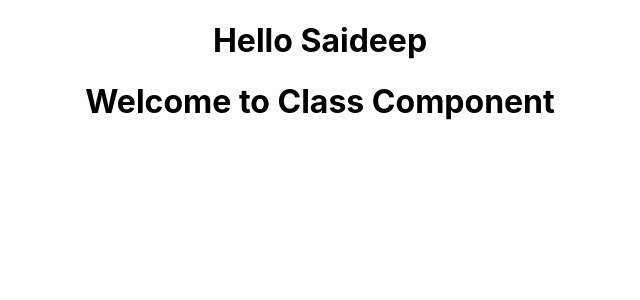
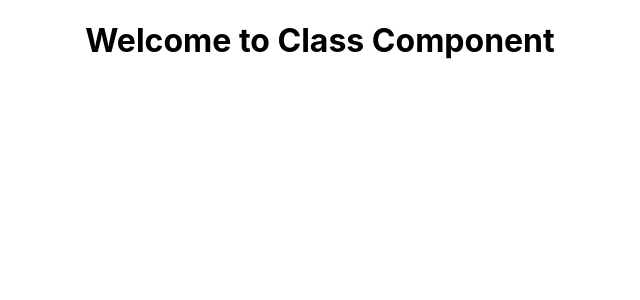
Before and after one commit to saideepshetty/LearningReact, a React (Create React App) app in the folder my-app/: page / in a window 1280 px wide. Shown: the top 300 px of the page, without its empty margins (320-960 px from the left). Built offline with nearby package versions, Linux system fonts and the light colour scheme.

Commit message:
commit testing

```diff
--- a/my-app/src/App.js
+++ b/my-app/src/App.js
@@ -3,12 +3,12 @@ import logo from './logo.svg';
 import './App.css';
 import Greet from './Greet';
 import Welcome from './Welcome';
+import Hello from './Welcome';
 
 function App() {
   return (
    <div className="App">
-      <Greet>Saideep</Greet>
-      <Welcome></Welcome>
+      <Hello />
     </div>
   );
 }
```
Also changed, not shown: my-app/src/Hello.js (added, +12 -0 lines).
